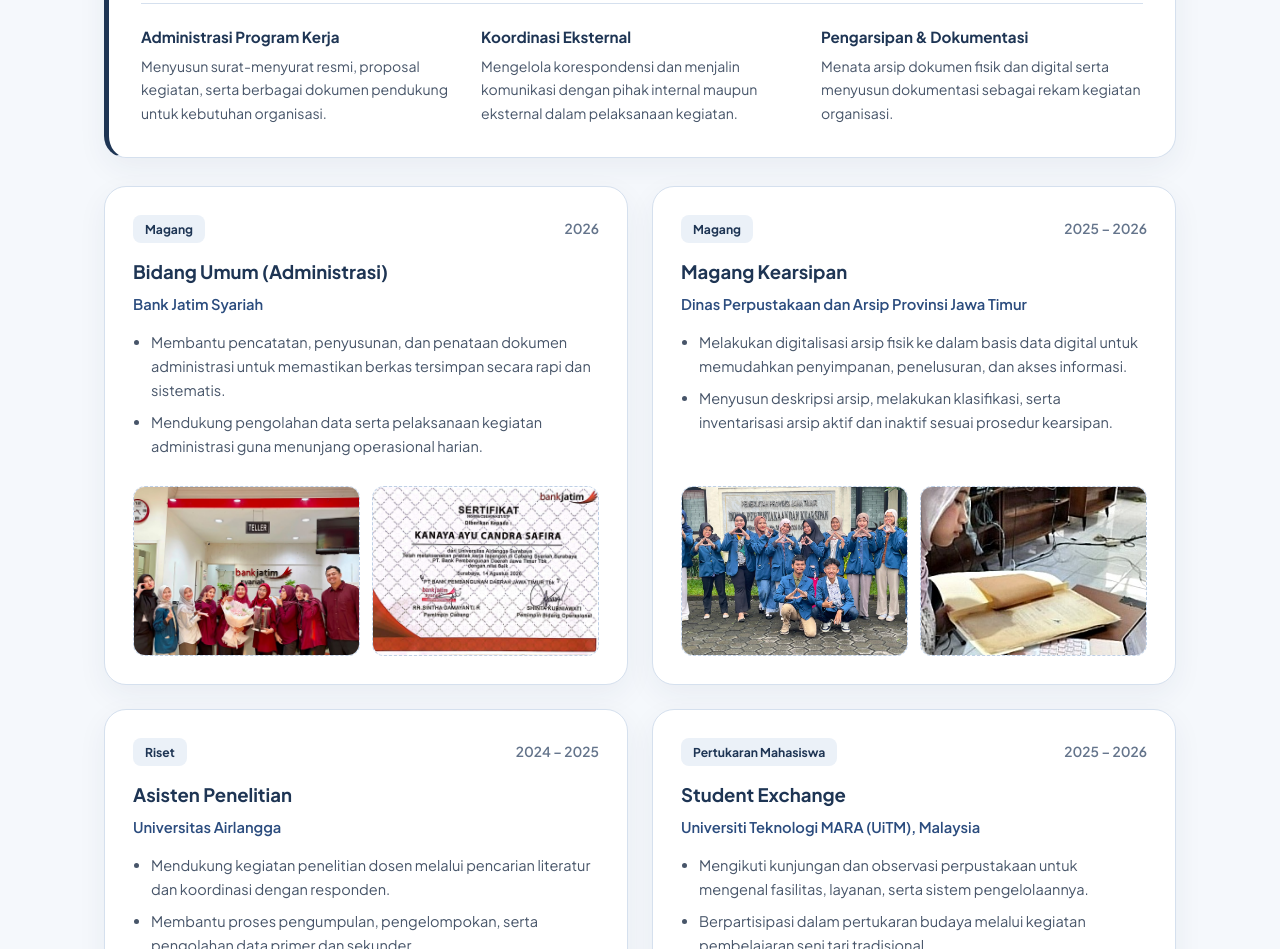
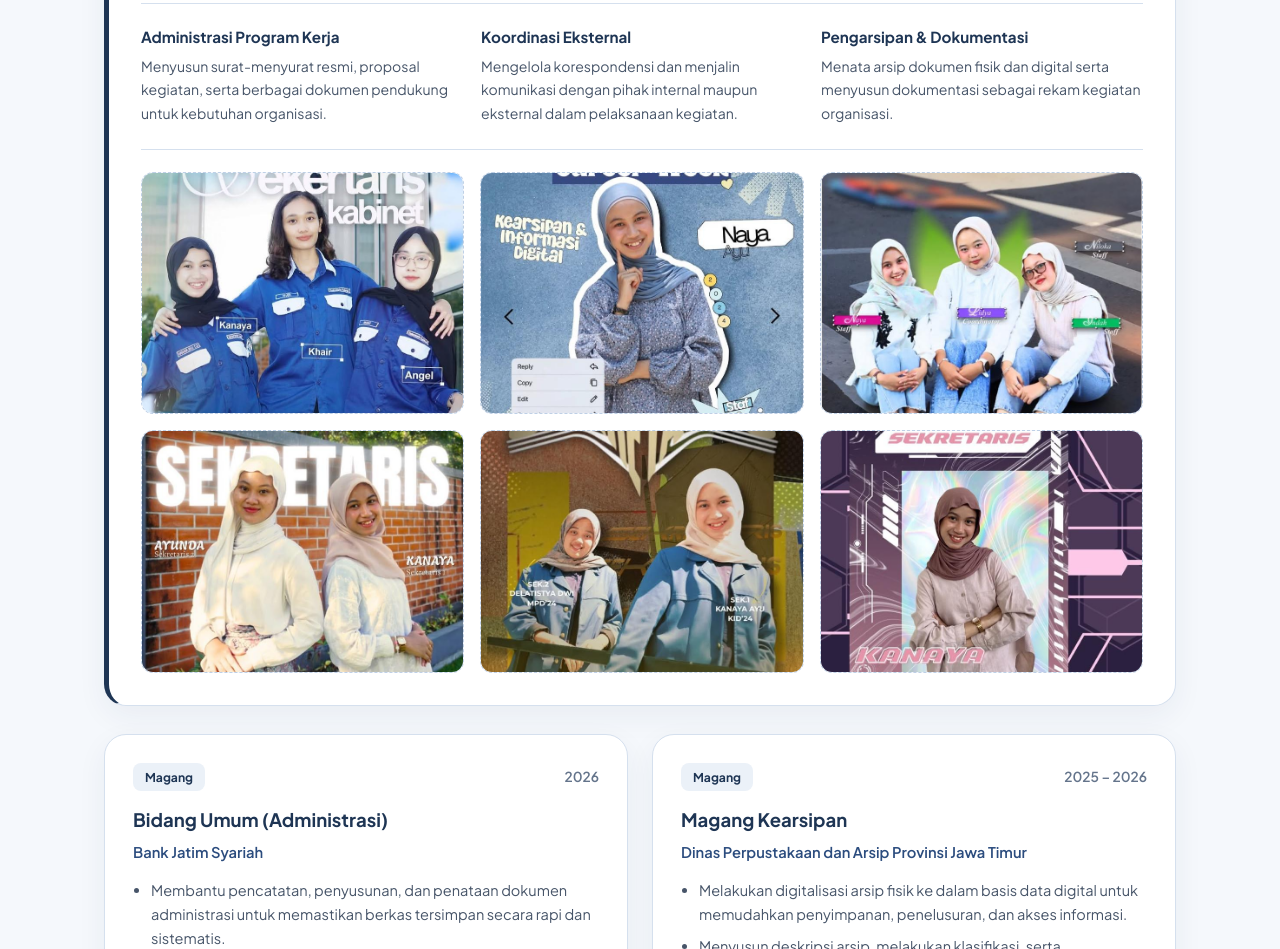
Before and after one commit to safirakanaya82-pixel/portofolio-kanaya, a plain HTML site: page index.html in a window 1280 px wide. Shown: the part 2344-3293 px from the top of the page. Drawn offline with nearby package versions, Linux system fonts and the light colour scheme.

Commit message:
Add files via upload

```diff
--- a/index.html
+++ b/index.html
@@ -150,7 +150,7 @@
         </div>
       </div>
 
-      <!-- Sorotan Utama: Sekretaris Kabinet (Tanpa Foto Kegiatan) -->
+      <!-- Sorotan Utama: Sekretaris Kabinet + Galeri 6 Foto (1 Baris 3) -->
       <div class="featured-banner reveal" data-category="sekretaris">
         <div class="featured-top">
           <span class="featured-tag">PENGALAMAN UTAMA</span>
@@ -175,6 +175,28 @@
             <h4>Pengarsipan &amp; Dokumentasi</h4>
             <p>Menata arsip dokumen fisik dan digital serta menyusun dokumentasi sebagai rekam kegiatan organisasi.</p>
           </div>
+        </div>
+
+        <!-- Galeri 6 Foto (3 Kolom x 2 Baris) -->
+        <div class="photo-gallery gallery-3">
+          <figure class="gallery-slot" data-caption="Dokumentasi Sekretaris Kabinet 1">
+            <img src="img/FOTO COMPROF 1(1).jpeg" alt="Dokumentasi Sekretaris Kabinet 1">
+          </figure>
+          <figure class="gallery-slot" data-caption="Dokumentasi Sekretaris Kabinet 2">
+            <img src="img/FOTO COMPROF 2(1).jpeg" alt="Dokumentasi Sekretaris Kabinet 2">
+          </figure>
+          <figure class="gallery-slot" data-caption="Dokumentasi Sekretaris Kabinet 3">
+            <img src="img/FOTO COMPROF 3(1).jpeg" alt="Dokumentasi Sekretaris Kabinet 3">
+          </figure>
+          <figure class="gallery-slot" data-caption="Dokumentasi Sekretaris Kabinet 4">
+            <img src="img/FOTO COMPROF 4(1).jpeg" alt="Dokumentasi Sekretaris Kabinet 4">
+          </figure>
+          <figure class="gallery-slot" data-caption="Dokumentasi Sekretaris Kabinet 5">
+            <img src="img/FOTO COMPROF 5(1).jpeg" alt="Dokumentasi Sekretaris Kabinet 5">
+          </figure>
+          <figure class="gallery-slot" data-caption="Dokumentasi Sekretaris Kabinet 6">
+            <img src="img/FOTO COMPROF 6(1).jpeg" alt="Dokumentasi Sekretaris Kabinet 6">
+          </figure>
         </div>
       </div>
 
--- a/style.css
+++ b/style.css
@@ -313,7 +313,7 @@ ul {
 }
 
 /* =========================================================
-   01. PROFIL & HERO
+1. PROFIL & HERO
 ========================================================= */
 .hero-container {
   display: grid;
@@ -527,7 +527,7 @@ ul {
 }
 
 /* =========================================================
-   02. PENGALAMAN & GALERI FOTO
+02. PENGALAMAN & GALERI FOTO
 ========================================================= */
 .filter-pills {
   display: flex;
@@ -633,6 +633,13 @@ ul {
   color: var(--text-body);
 }
 
+/* Galeri 6 Foto (3 Kolom x 2 Baris) di Dalam Sorotan Utama */
+.featured-banner .photo-gallery.gallery-3 {
+  margin-top: 24px;
+  padding-top: 22px;
+  border-top: 1px solid var(--navy-border);
+}
+
 /* Grid Kartu Pengalaman */
 .cards-grid {
   display: grid;
@@ -716,6 +723,11 @@ ul {
   gap: 12px;
 }
 
+.gallery-3 {
+  grid-template-columns: repeat(3, 1fr);
+  gap: 16px;
+}
+
 .gallery-2 {
   grid-template-columns: repeat(2, 1fr);
 }
@@ -762,7 +774,7 @@ ul {
 }
 
 /* =========================================================
-   03. PENDIDIKAN & PELATIHAN (1 KOLOM ATAS-BAWAH)
+03. PENDIDIKAN & PELATIHAN (1 KOLOM ATAS-BAWAH)
 ========================================================= */
 .edu-split {
   display: grid;
@@ -820,7 +832,7 @@ ul {
 }
 
 /* =========================================================
-   04. KEAHLIAN
+04. KEAHLIAN
 ========================================================= */
 .skills-grid {
   display: grid;
@@ -1111,6 +1123,11 @@ ul {
     display: flex;
   }
 
+  .gallery-3 {
+    grid-template-columns: repeat(2, 1fr);
+    gap: 12px;
+  }
+
   .metric-divider,
   .cover-divider {
     display: none;
```
